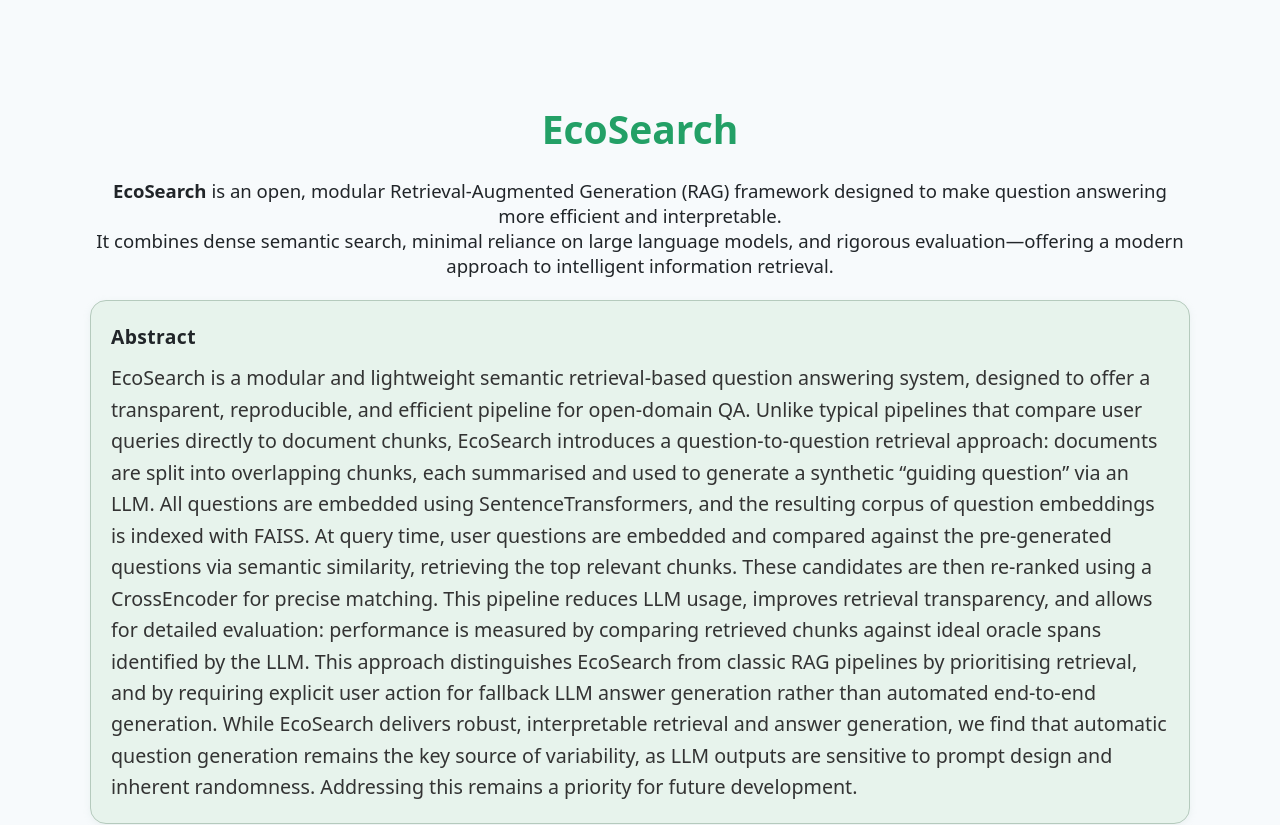
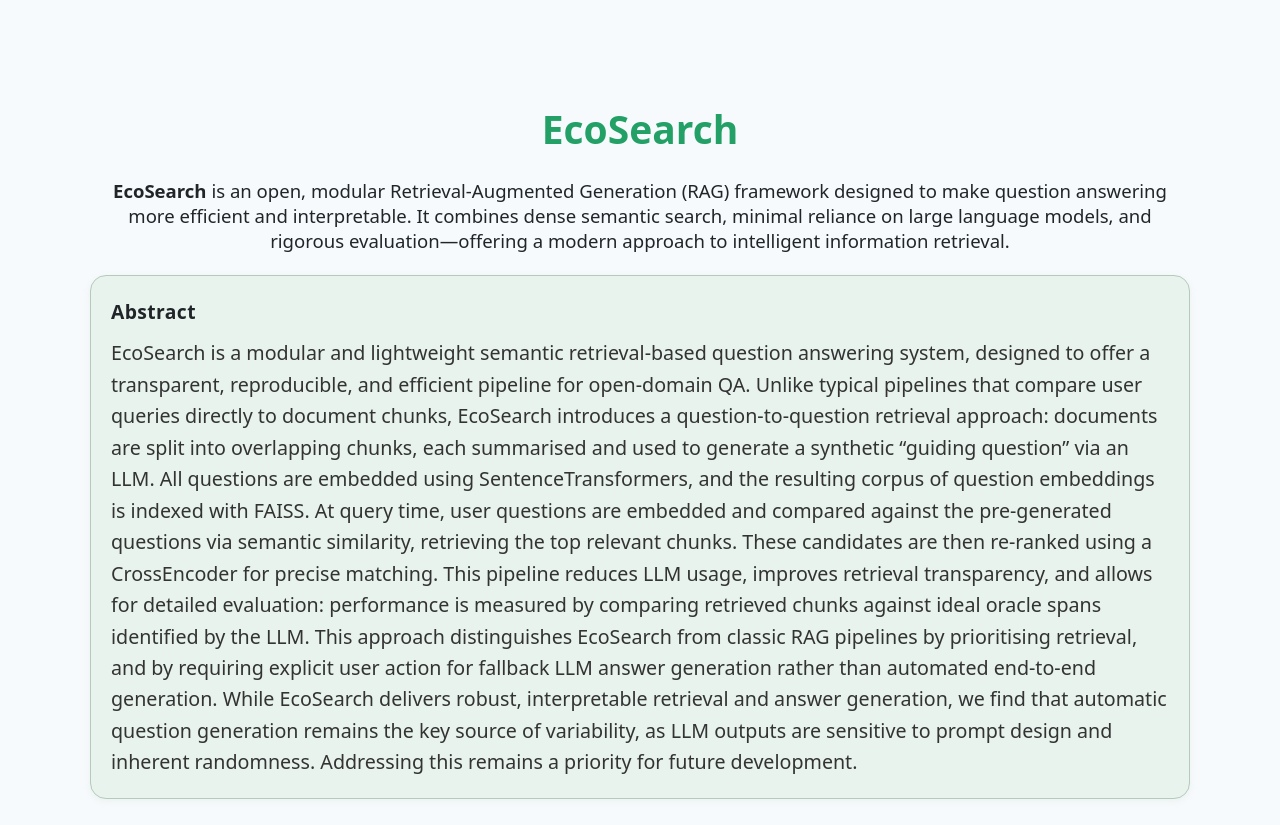
Before and after one commit to mausci69/ecosearch, a plain HTML site: page index.html in a window 1280 px wide. Shown: the top 825 px of the page. Drawn offline with Linux system fonts and the light colour scheme.

Commit message:
Update index.html

```diff
--- a/index.html
+++ b/index.html
@@ -54,7 +54,7 @@
 <body>
   <h1>EcoSearch</h1>
   <p style="text-align:center;">
-    <strong>EcoSearch</strong> is an open, modular Retrieval-Augmented Generation (RAG) framework designed to make question answering more efficient and interpretable.<br>
+    <strong>EcoSearch</strong> is an open, modular Retrieval-Augmented Generation (RAG) framework designed to make question answering more efficient and interpretable.
     It combines dense semantic search, minimal reliance on large language models, and rigorous evaluation—offering a modern approach to intelligent information retrieval.
   </p>
 
```
